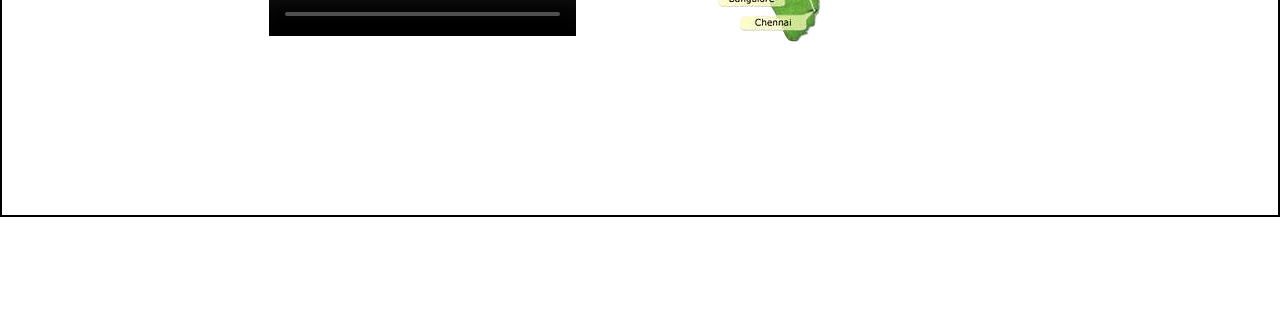
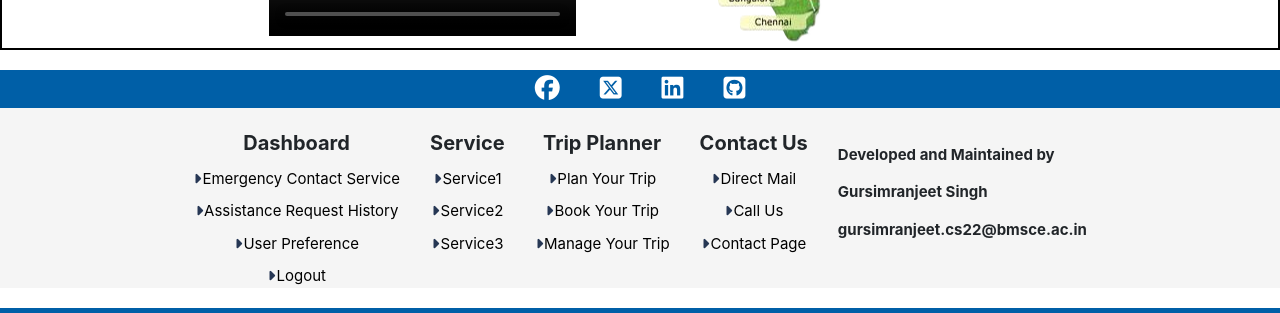
Before and after one commit to Gursimranjeet-Singh/Sahayak, a React (Create React App) app: page / in a window 1280 px wide. Shown: the part 1238-1551 px from the top of the page. Before the commit the page ends 1455 px from the top, so only its background shows below. Built offline with nearby package versions, Linux system fonts and the light colour scheme; grey boxes are pictures that could not be loaded.

Commit message:
make header file

```diff
--- a/src/App.js
+++ b/src/App.js
@@ -1,11 +1,16 @@
 
 import './App.css';
 import Home from './Home';
-
+import Navbar from './Navbar';
+import Footer from './Footer';
 
 function App() {
   return (
+    <>
+    <Navbar webpagename="Sahayak"/>
     <Home/>
+    <Footer/>
+    </>
   );
 }
 
--- /dev/null
+++ b/src/Footer.js
@@ -0,0 +1,182 @@
+import React from "react";
+import "./footer.css";
+
+const style = {
+  fontSize: "2rem",
+  fontWeight: 700,
+};
+export default function Footer() {
+  return (
+    <div id="footer">
+      <div id="socialmedia">
+        <a href="">
+          <i class="fa-brands fa-facebook" style={{ color: "#ffffff" }}></i>
+        </a>
+
+        <a href="">
+          <i
+            class="fa-brands fa-square-x-twitter"
+            style={{ color: "#ffffff" }}
+          ></i>
+        </a>
+
+        <a href="">
+          <i class="fa-brands fa-linkedin" style={{ color: "#ffffff" }}></i>
+        </a>
+
+        <a href="">
+          <i
+            class="fa-brands fa-square-github"
+            style={{ color: "#ffffff" }}
+          ></i>
+        </a>
+      </div>
+      <div id="links">
+        <div id="profilef">
+          <div style={style}>Dashboard</div>
+          <div>
+            <a href=" ">
+              <i
+                class="fa-sharp fa-solid fa-caret-down fa-rotate-270"
+                style={{ color: "#263754" }}
+              ></i>
+              Emergency Contact Service
+            </a>
+          </div>
+          <div>
+            <a href=" ">
+              <i
+                class="fa-sharp fa-solid fa-caret-down fa-rotate-270"
+                style={{ color: "#263754" }}
+              ></i>
+              Assistance Request History
+            </a>
+          </div>
+          <div>
+            <a href=" ">
+              <i
+                class="fa-sharp fa-solid fa-caret-down fa-rotate-270"
+                style={{ color: "#263754" }}
+              ></i>
+              User Preference
+            </a>
+          </div>
+          <div>
+            <a href=" ">
+              <i
+                class="fa-sharp fa-solid fa-caret-down fa-rotate-270"
+                style={{ color: "#263754" }}
+              ></i>
+              Logout
+            </a>
+          </div>
+        </div>
+        <div id="ourservicesf">
+          <div style={style}>Service</div>
+          <div>
+            <a href="">
+              <i
+                class="fa-sharp fa-solid fa-caret-down fa-rotate-270"
+                style={{ color: "#263754" }}
+              ></i>
+              Service1
+            </a>
+          </div>
+          <div>
+            <a href="">
+              <i
+                class="fa-sharp fa-solid fa-caret-down fa-rotate-270"
+                style={{ color: "#263754" }}
+              ></i>
+              Service2
+            </a>
+          </div>
+          <div>
+            <a href="">
+              <i
+                class="fa-sharp fa-solid fa-caret-down fa-rotate-270"
+                style={{ color: "#263754" }}
+              ></i>
+              Service3
+            </a>
+          </div>
+        </div>
+        <div id="tripplannerf">
+          <div style={style}>Trip Planner</div>
+          <div>
+            <a href=" ">
+              <i
+                class="fa-sharp fa-solid fa-caret-down fa-rotate-270"
+                style={{ color: "#263754" }}
+              ></i>
+              Plan Your Trip
+            </a>
+          </div>
+          <div>
+            <a href=" ">
+              <i
+                class="fa-sharp fa-solid fa-caret-down fa-rotate-270"
+                style={{ color: "#263754" }}
+              ></i>
+              Book Your Trip
+            </a>
+          </div>
+          <div>
+            <a href=" ">
+              <i
+                class="fa-sharp fa-solid fa-caret-down fa-rotate-270"
+                style={{ color: "#263754" }}
+              ></i>
+              Manage Your Trip
+            </a>
+          </div>
+        </div>
+        <div id="contactf">
+          <div style={style}>Contact Us</div>
+          <div>
+            <a href=" ">
+              <i
+                class="fa-sharp fa-solid fa-caret-down fa-rotate-270"
+                style={{ color: "#263754" }}
+              ></i>
+              Direct Mail
+            </a>
+          </div>
+          <div>
+            <a href=" ">
+              <i
+                class="fa-sharp fa-solid fa-caret-down fa-rotate-270"
+                style={{ color: "#263754" }}
+              ></i>
+              Call Us
+            </a>
+          </div>
+          <div>
+            <a href=" ">
+              <i
+                class="fa-sharp fa-solid fa-caret-down fa-rotate-270"
+                style={{ color: "#263754" }}
+              ></i>
+              Contact Page
+            </a>
+          </div>
+        </div>
+        <div id="mainanddev">
+          <div>
+            <p>Developed and Maintained by </p>
+          </div>
+          <div>
+            <p>Gursimranjeet Singh</p>
+          </div>
+          <div>
+            <p>gursimranjeet.cs22@bmsce.ac.in</p>
+          </div>
+        </div>
+      </div>
+      <div id="copy">
+        Copyright © 2024 Samarthyam India. All Rights Reserved. Powered By
+        Gursimranjeet Web Pvt Ltd.
+      </div>
+    </div>
+  );
+}
--- a/src/Home.js
+++ b/src/Home.js
@@ -22,7 +22,7 @@ export default function Home() {
 
   return (
     <>
-      <Navbar webpagename="Trip Guider" />
+
       <div id="homecontent">
         <div id="homeimage">
           <div
--- a/src/Navbar.css
+++ b/src/Navbar.css
@@ -10,7 +10,12 @@ html{
     filter: invert();
 } */
 
+#navbar{
+    position: sticky;
+    top: 0;
+    z-index: 15;
 
+}
 #nav-ul{
     list-style-type: none;
    display: flex;
@@ -20,9 +25,8 @@ html{
 /*  */
 #topnav{
     display: flex;
-    position: sticky;
-    top: 0;
     z-index: 5;
+    background-color: white;
 }
 
 /* logo and image */
@@ -89,10 +93,7 @@ button:hover{
 
 #bottomnav{
     display: flex;
-    position: sticky;
-    top: 0;
-    z-index: 5;
-    background-color: #eee8e8d0;
+    background-color: white;
 }
 
 /* home etc */
--- /dev/null
+++ b/src/footer.css
@@ -0,0 +1,57 @@
+#socialmedia{
+    margin-top: 2rem;
+    background-color: #005fa7;
+    display: flex;
+    gap: 4rem;
+    justify-content: center;
+
+}
+
+#links {
+  background-color: #f5f5f5;
+  display: flex;
+  gap: 3rem;
+  justify-content: center;
+  margin-bottom: 2rem;
+}
+#socialmedia a{
+  font-size: 2.5rem;
+}
+#profilef,
+#contactf,
+#ourservicesf,
+#tripplannerf {
+  margin-top: 2rem;
+  display: flex;
+  flex-direction: column;
+  gap: 1rem;
+  align-items: center;
+  cursor: pointer;
+}
+a {
+  font-size: 1.5rem;
+}
+a:active,
+a:visited,
+a:link {
+  text-decoration: none;
+  color: black;
+}
+#contact div:contains("Contact Us") {
+  font-size: 2rem;
+}
+#mainanddev {
+  display: flex;
+  flex-direction: column;
+  gap: 0.5rem;
+  justify-content: center;
+  font-size: 1.5rem;
+  font-weight: 700;
+}
+#copy{
+    background-color: #005fa7;
+    font-size:2rem ;
+    text-align: center;
+    font-weight:600 ;
+    color: white;
+}
--- a/src/home.css
+++ b/src/home.css
@@ -1,5 +1,4 @@
 html{
-    scroll-behavior: smooth;
     font-size: 62.5%;
 }
 
@@ -14,6 +13,8 @@ html{
 
 /* image  */
 #homeimage{
+
+
     position: relative;
     left: 0px;
     top: 0px;
@@ -177,7 +178,7 @@ html{
     background-repeat: no-repeat;
     background-position: center top;
     width: 30vw;
-    height: 30vw;
+    height: 17vw;
 }
 
 #video h2,#wherewework h2{
```
Also changed, not shown: src/App.css (line endings or trailing spaces).
